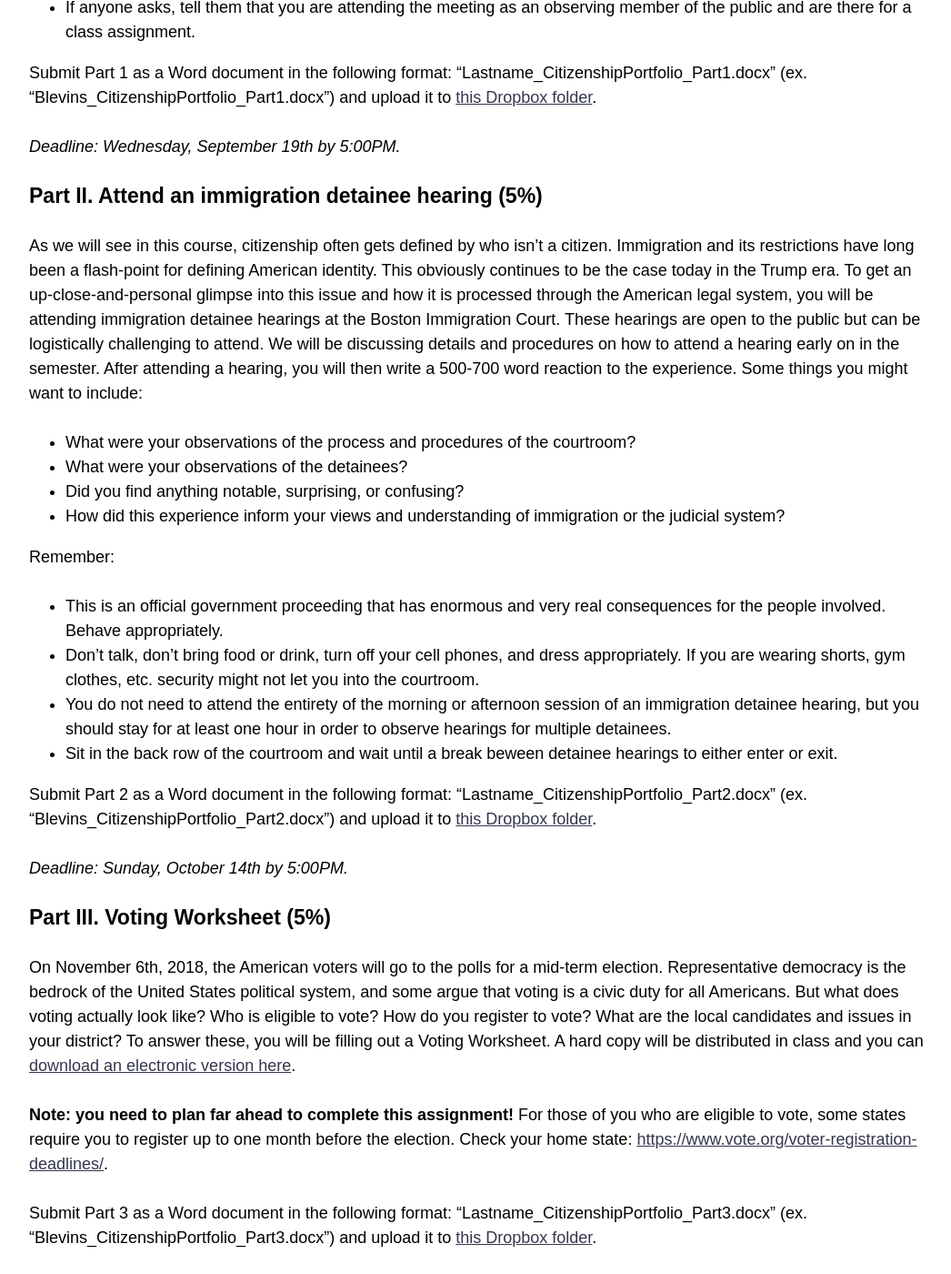
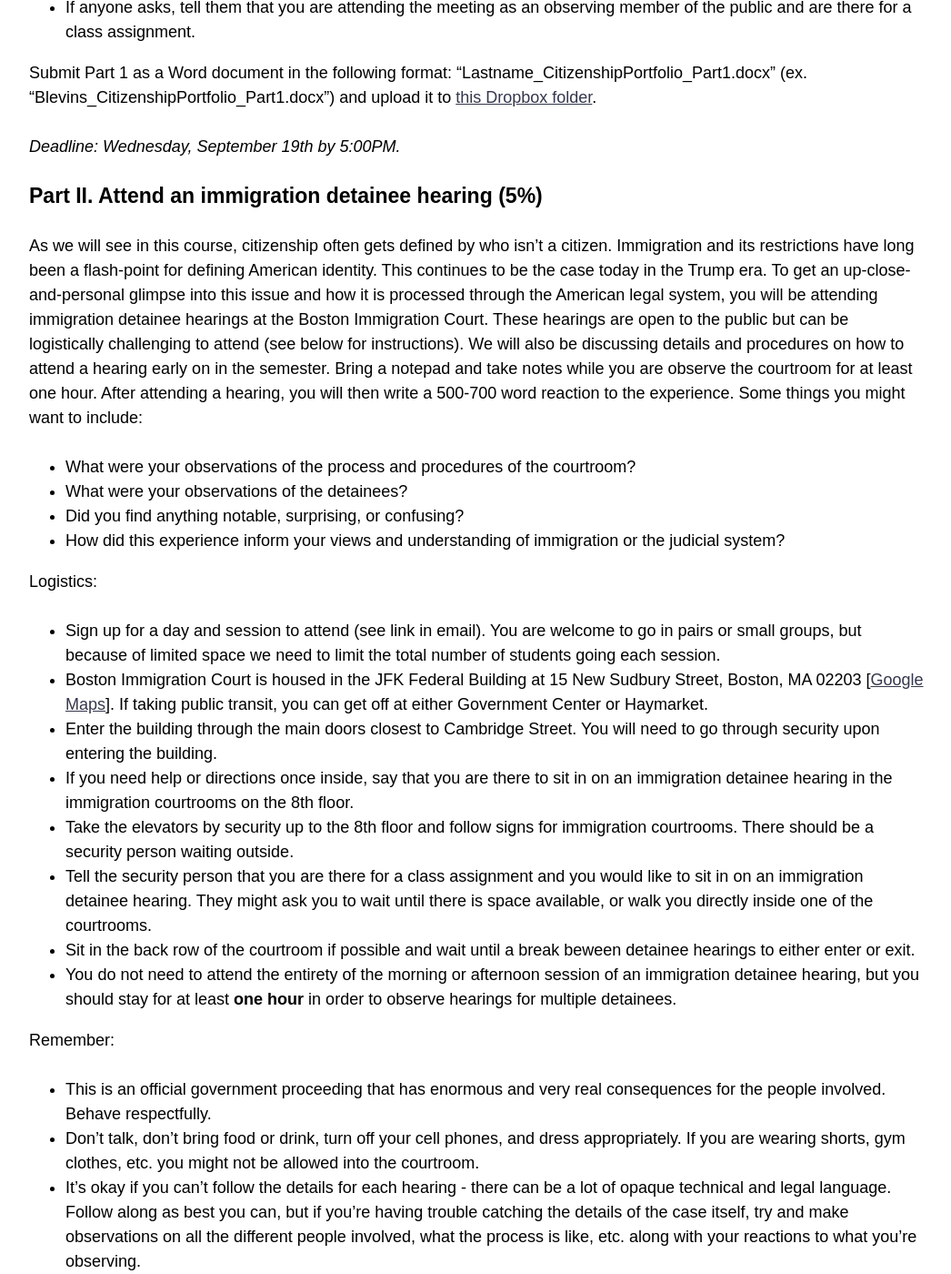
Before and after one commit to cblevins/f18-intro-us, a Jekyll site: the page built from citizenship-portfolio.md, in a window 1280 px wide and 1400 px high, scrolled down 1077 px. Shown: the whole window at 91% size, without its empty margins (114-1160 px from the left). Built offline with Jekyll 4.4.1, drawn with Linux system fonts in a browser that asks for light colours; nearby versions of some CDN libraries.

Commit message:
assignments

```diff
--- a/citizenship-portfolio.md
+++ b/citizenship-portfolio.md
@@ -26,18 +26,28 @@ Submit Part 1 as a Word document in the following format: "Lastname_CitizenshipP
 
 ### Part II. Attend an immigration detainee hearing (5%)
 
-As we will see in this course, citizenship often gets defined by who isn’t a citizen. Immigration and its restrictions have long been a flash-point for defining American identity. This obviously continues to be the case today in the Trump era. To get an up-close-and-personal glimpse into this issue and how it is processed through the American legal system, you will be attending immigration detainee hearings at the Boston Immigration Court. These hearings are open to the public but can be logistically challenging to attend. We will be discussing details and procedures on how to attend a hearing early on in the semester. After attending a hearing, you will then write a 500-700 word reaction to the experience. Some things you might want to include:
+As we will see in this course, citizenship often gets defined by who isn’t a citizen. Immigration and its restrictions have long been a flash-point for defining American identity. This  continues to be the case today in the Trump era. To get an up-close-and-personal glimpse into this issue and how it is processed through the American legal system, you will be attending immigration detainee hearings at the Boston Immigration Court. These hearings are open to the public but can be logistically challenging to attend (see below for instructions). We will also be discussing details and procedures on how to attend a hearing early on in the semester. Bring a notepad and take notes while you are observe the courtroom for at least one hour. After attending a hearing, you will then write a 500-700 word reaction to the experience. Some things you might want to include:
 
 - What were your observations of the process and procedures of the courtroom?
 - What were your observations of the detainees?
 - Did you find anything notable, surprising, or confusing?
 - How did this experience inform your views and understanding of immigration or the judicial system?
 
+Logistics:
+- Sign up for a day and session to attend (see link in email). You are welcome to go in pairs or small groups, but because of limited space we need to limit the total number of students going each session.
+- Boston Immigration Court is housed in the JFK Federal Building at 15 New Sudbury Street,
+Boston, MA 02203 [[Google Maps](https://goo.gl/maps/wP9VTPEUPJN2)]. If taking public transit, you can get off at either Government Center or Haymarket.
+- Enter the building through the main doors closest to Cambridge Street. You will need to go through security upon entering the building.
+- If you need help or directions once inside, say that you are there to sit in on an immigration detainee hearing in the immigration courtrooms on the 8th floor.
+- Take the elevators by security up to the 8th floor and follow signs for immigration courtrooms. There should be a security person waiting outside.
+- Tell the security person that you are there for a class assignment and you would like to sit in on an immigration detainee hearing. They might ask you to wait until there is space available, or walk you directly inside one of the courtrooms.
+- Sit in the back row of the courtroom if possible and wait until a break beween detainee hearings to either enter or exit.
+- You do not need to attend the entirety of the morning or afternoon session of an immigration detainee hearing, but you should stay for at least **one hour** in order to observe hearings for multiple detainees.
+
 Remember:
-- This is an official government proceeding that has enormous and very real consequences for the people involved. Behave appropriately.
-- Don't talk, don’t bring food or drink, turn off your cell phones, and dress appropriately. If you are wearing shorts, gym clothes, etc. security might not let you into the courtroom.
-- You do not need to attend the entirety of the morning or afternoon session of an immigration detainee hearing, but you should stay for at least one hour in order to observe hearings for multiple detainees.
-- Sit in the back row of the courtroom and wait until a break beween detainee hearings to either enter or exit.
+- This is an official government proceeding that has enormous and very real consequences for the people involved. Behave respectfully.
+- Don't talk, don’t bring food or drink, turn off your cell phones, and dress appropriately. If you are wearing shorts, gym clothes, etc. you might not be allowed into the courtroom.
+- It's okay if you can't follow the details for each hearing - there can be a lot of opaque technical and legal language. Follow along as best you can, but if you're having trouble catching the details of the case itself, try and make observations on all the different people involved, what the process is like, etc. along with your reactions to what you're observing.
 
 Submit Part 2 as a Word document in the following format: "Lastname_CitizenshipPortfolio_Part2.docx" (ex. "Blevins_CitizenshipPortfolio_Part2.docx") and upload it to [this Dropbox folder](https://www.dropbox.com/request/hKk2CRBULW45oUkcsRWb).
 
```
